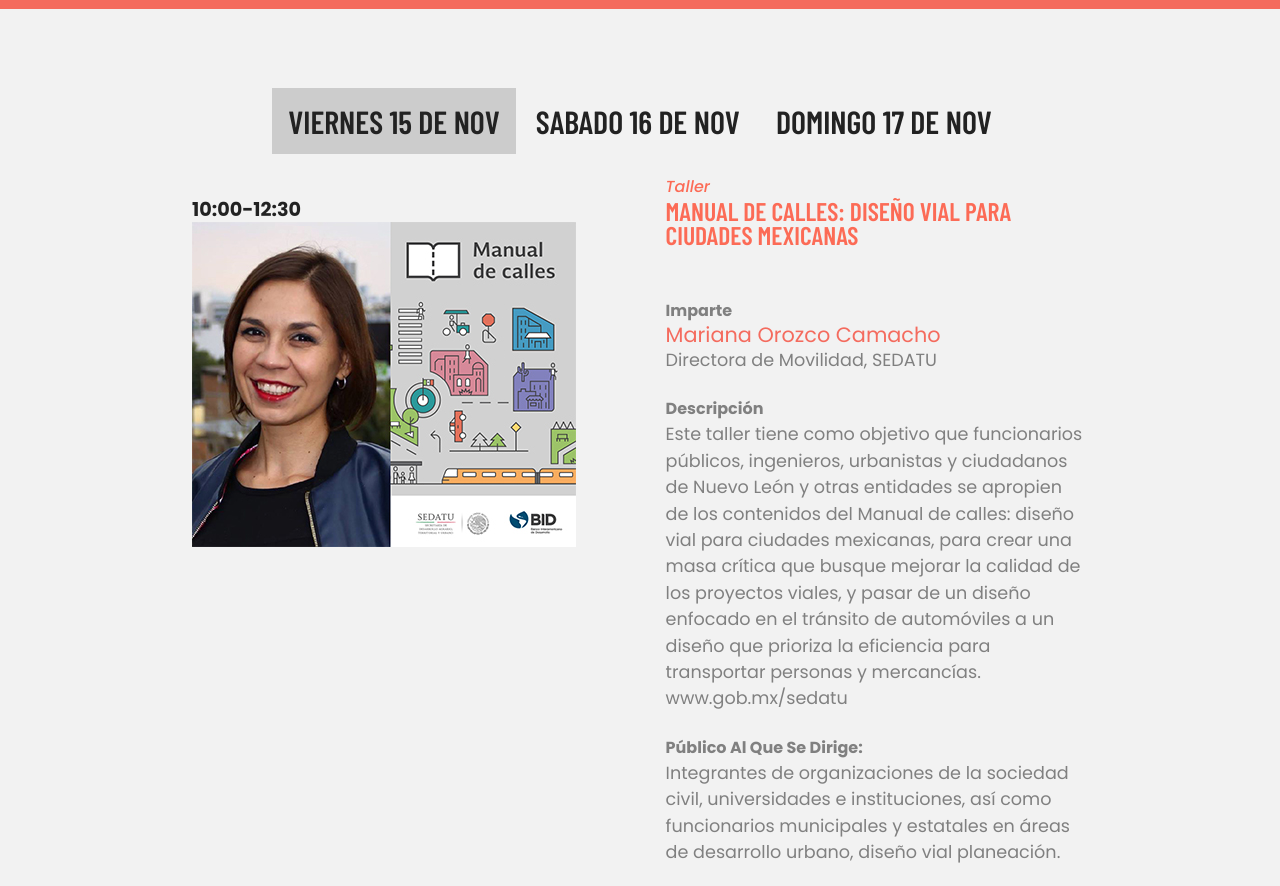
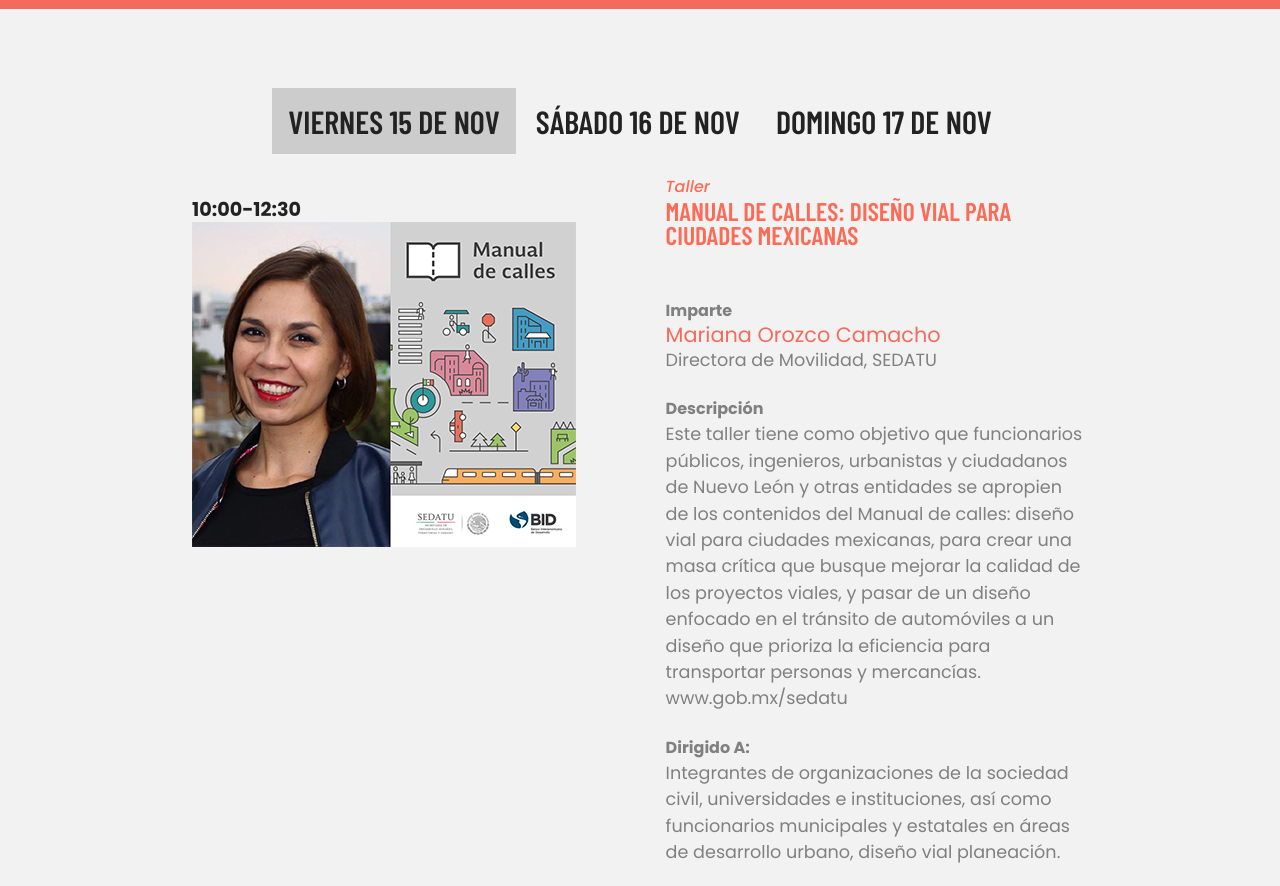
Before and after one commit to birdiedaboy/congreso_biciredmx_2019, a plain HTML site: page programa.html in a window 1280 px wide. Shown: the part 66-952 px from the top of the page. Drawn offline with nearby package versions, Linux system fonts and the light colour scheme.

Commit message:
correccion de ortografia

```diff
--- a/programa.html
+++ b/programa.html
@@ -46,7 +46,7 @@
 <main>
     <div class="tab">
   <button class="tablinks" onclick="openCity(event, 'London')" id="defaultOpen">VIERNES 15 DE NOV</button>
-  <button class="tablinks" onclick="openCity(event, 'Paris')">SABADO 16 DE NOV</button>
+  <button class="tablinks" onclick="openCity(event, 'Paris')">SÁBADO 16 DE NOV</button>
   <button class="tablinks" onclick="openCity(event, 'Tokyo')">DOMINGO 17 DE NOV</button>
 </div>
 
@@ -67,7 +67,7 @@
         <b class="progboldie">descripción</b>
         <p class="progdes">Este taller tiene como objetivo que funcionarios públicos, ingenieros, urbanistas y ciudadanos de Nuevo León y otras entidades se apropien de los contenidos del Manual de calles: diseño vial para ciudades mexicanas, para crear una masa crítica que busque mejorar la calidad de los proyectos viales, y pasar de un diseño enfocado en el tránsito de automóviles a un diseño que prioriza la eficiencia para transportar personas y mercancías. www.gob.mx/sedatu</p>
         <br>
-        <b class="progboldie">Público al que se dirige:</b>
+        <b class="progboldie">Dirigido a:</b>
         <p class="progdes">Integrantes de organizaciones de la sociedad civil, universidades e instituciones, así como funcionarios municipales y estatales en áreas de desarrollo urbano, diseño vial planeación.</p>
         <br>
         <b class="progboldie">Lugar</b>
@@ -97,7 +97,7 @@
         <b class="progboldie">descripción</b>
         <p class="progdes">Este taller tiene como objetivo conocer de cerca la herramienta de El perfil ciclista, un proyecto que, a partir de la encuesta de ciclistas en calle, permite caracterizar a las personas que usan la bicicleta como modo de transporte en la ciudad, conocer sus motivaciones para ello, el tipo de barreras a las que se enfrentan cotidianamente; entre otros. Sirve para contar con datos confiables que guíen la política de movilidad ciclista a nivel local (infraestructura, condiciones de seguridad vial, comunicación, etc.); para realizar evaluaciones periódicas con una misma metodología y detectar cambios de comportamiento, avances o retrocesos; y para contar con datos homologados a nivel nacional, y realizar comparaciones entre ciudades. El Perfil Ciclista es una iniciativa liderada en México por el ITDP, con el apoyo de la Cooperación Alemana al Desarrollo Sustentable (GIZ)”. ciclociudades.mx/perfil-ciclista.</p>
         <br>
-        <b class="progboldie">Público al que se dirige:</b>
+        <b class="progboldie">Dirigido a:</b>
         <p class="progdes">Integrantes de organizaciones de la sociedad civil, universidades e instituciones, así como funcionarios municipales y estatales en áreas de desarrollo urbano, diseño vial planeación.</p>
         <br>
         <b class="progboldie">Lugar</b>
@@ -125,7 +125,7 @@
         <b class="progboldie">Descripción</b>
         <p class="progdes">En octubre de 2018 el Congreso del Estado de Nuevo León abrió el proceso para elaborar una Ley de Movilidad. Durante el proceso, el Poder Legislativo ha recibido diversas iniciativas de Ley sin que hasta el momento se haya elaborado un dictamen consensuado que pueda ser aprobado en el Pleno.</p>
         <br>
-        <b class="progboldie">Público al que se dirige:</b>
+        <b class="progboldie">Dirigido a:</b>
         <p class="progdes">Público en general</p>
         <br>
         <b class="progboldie">Lugar</b>
@@ -153,7 +153,7 @@
         <br>
         <strong class="progpon">Ovarian Psycos (72 min) - Kate Trumbull-LaValle, Joanna Sokolowskio</strong>
         <br>
-        <b class="progboldie">Público al que se dirige:</b>
+        <b class="progboldie">Dirigido a:</b>
         <p class="progdes">Público en general</p>
         <br>
         <b class="progboldie">Lugar</b>
@@ -174,7 +174,7 @@
         <h5 class="progtipo">Fiesta!</h5>
         <h4 class="progtitulo">Cena/Convivio</h4>
         <br><br>
-        <b class="progboldie">Público al que se dirige:</b>
+        <b class="progboldie">Dirigido a:</b>
         <p class="progdes">Público en general</p>
         <br>
         <b class="progboldie">Lugar</b>
@@ -199,7 +199,7 @@
         <h5 class="progtipo">Evento</h5>
         <h4 class="progtitulo">INAUGURACIÓN OFICIAL DEL 11VO CONGRESO NACIONAL DE CICLISMO URBANO</h4>
         <br><br>
-        <b class="progboldie">Público al que se dirige:</b>
+        <b class="progboldie">Dirigido a:</b>
         <p class="progdes">Público en general</p>
         <br>
         <b class="progboldie">Lugar</b>
@@ -227,7 +227,7 @@
         <b class="progboldie">descripción</b>
         <p class="progdes">Diseñador urbano experto. Fundó y fue director ejecutivo de Copenhagenize Design Company, y trabaja con ciudades y gobiernos de todo el mundo para ayudarles a ser más aptos para las y los ciclistas. Es el conductor de la serie de documentales sobre urbanismo, The Life-Sized City. www.colville-andersen.com</p>
         <br>
-        <b class="progboldie">Público al que se dirige:</b>
+        <b class="progboldie">Dirigido a:</b>
         <p class="progdes">Público en general</p>
         <br>
         <b class="progboldie">Lugar</b>
@@ -261,7 +261,7 @@
         <strong class="progpon">Mariela Benavides Espronceda (MTY)</strong>
         <p class="progdes">Directora de Techo México en Nuevo León, experta en planeación comunitaria en asentamientos informales</p>
         <br>
-        <b class="progboldie">Público al que se dirige:</b>
+        <b class="progboldie">Dirigido a:</b>
         <p class="progdes">Público en general</p>
         <br>
         <b class="progboldie">Lugar</b>
@@ -292,7 +292,7 @@ metropolitana</h4>
         <br>
         <p class="progdes">Otra participación por definir.</p>
         <br>
-        <b class="progboldie">Público al que se dirige:</b>
+        <b class="progboldie">Dirigido a:</b>
         <p class="progdes">Público en general</p>
         <br>
         <b class="progboldie">Lugar</b>
@@ -321,7 +321,7 @@ la máquina que hace comunidad</h4>
         <strong class="progpon">Ricardo Morales Chaires</strong>
         <p class="progdes">Representante de Zihuame Mochilla A.C. (Monterrey, México), asociación civil que busca desarrollar proyectos y programas en conjunto con las comunidades indígenas, que generen y fortalezcan habilidades que contribuyan a disminuir los índices de marginación discriminación y pobreza. www.zihuame.org.mx.</p>
         <br>
-        <b class="progboldie">Público al que se dirige:</b>
+        <b class="progboldie">Dirigido a:</b>
         <p class="progdes">Público en general</p>
         <br>
         <b class="progboldie">Lugar</b>
@@ -345,7 +345,7 @@ la máquina que hace comunidad</h4>
         <b class="progboldie">Participan:</b>
         <strong class="progpon">4 diferentes proyectos del país</strong>
         <br>
-        <b class="progboldie">Público al que se dirige:</b>
+        <b class="progboldie">Dirigido a:</b>
         <p class="progdes">Público en general</p>
         <br>
         <b class="progboldie">Lugar</b>
@@ -370,7 +370,7 @@ la máquina que hace comunidad</h4>
         <strong class="progpon">Margaret Klein Salamon</strong>
         <p class="progdes">PhD. Founding Director, Climate Mobilization Project and The Climate Mobilization</p>
         <br>
-        <b class="progboldie">Público al que se dirige:</b>
+        <b class="progboldie">Dirigido a:</b>
         <p class="progdes">Público en general</p>
         <br>
         <b class="progboldie">Lugar</b>
@@ -401,7 +401,7 @@ la máquina que hace comunidad</h4>
         <b class="progboldie">descripción</b>
         <p class="progdes">¿Qué es el Ecofeminismo?, ¿Qué propone para el desarrollo de ciudades más sostenibles?  En esta charla se compartirá un análisis crítico alrededor de la crisis sistémica, la globalización y los modelos de desarrollo ,y del impacto que puede tener hacer ciudades desde el urbanismo feminista.</p>
         <br>
-        <b class="progboldie">Público al que se dirige:</b>
+        <b class="progboldie">Dirigido a:</b>
         <p class="progdes">Público en general</p>
         <br>
         <b class="progboldie">Lugar</b>
@@ -429,7 +429,7 @@ la máquina que hace comunidad</h4>
         <strong class="progpon">Pablo Reyes Cortazar. </strong>
         <p class="progdes">Director del Lab Ciudad U-ERRE.</p>
         <br>
-        <b class="progboldie">Público al que se dirige:</b>
+        <b class="progboldie">Dirigido a:</b>
         <p class="progdes">Público en general</p>
         <br>
         <b class="progboldie">Lugar</b>
@@ -453,7 +453,7 @@ la máquina que hace comunidad</h4>
         <strong class="progpon">4 diferentes proyectos del país
  </strong>
         <br>
-        <b class="progboldie">Público al que se dirige:</b>
+        <b class="progboldie">Dirigido a:</b>
         <p class="progdes">Público en general</p>
         <br>
         <b class="progboldie">Lugar</b>
@@ -484,7 +484,7 @@ la máquina que hace comunidad</h4>
         <br>
         <b class="progboldie">descripción</b>
         <p class="progdes">En esta charla podrás conocer de primera mano los procesos y las experiencias detrás de proyectos como El Perfil Ciclista; las auditorías del espacio público, y el mapeo colectivo de siniestros viales de ciclistas y de infraestructura para la bicicleta.</p>
-        <b class="progboldie">Público al que se dirige:</b>
+        <b class="progboldie">Dirigido a:</b>
         <p class="progdes">Público en general</p>
         <br>
         <b class="progboldie">Lugar</b>
@@ -514,7 +514,7 @@ la máquina que hace comunidad</h4>
         <br>
         <b class="progboldie">descripción</b>
         <p class="progdes">¿Respiramos mejor? ¿Qué necesitamos hacer para poder garantizar el derecho a la salud y a un medio ambiente sano para las y los habitantes de esta urbe?</p>
-        <b class="progboldie">Público al que se dirige:</b>
+        <b class="progboldie">Dirigido a:</b>
         <p class="progdes">Público en general</p>
         <br>
         <b class="progboldie">Lugar</b>
```
